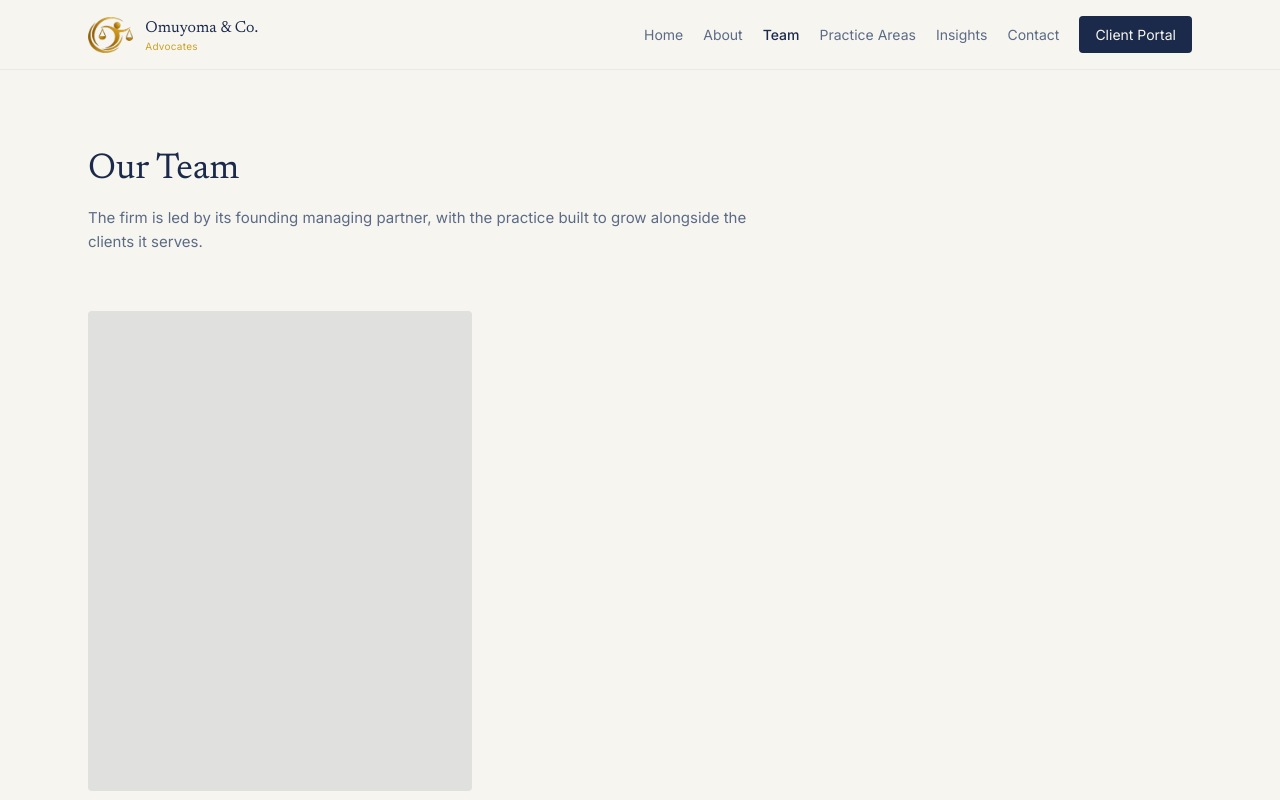
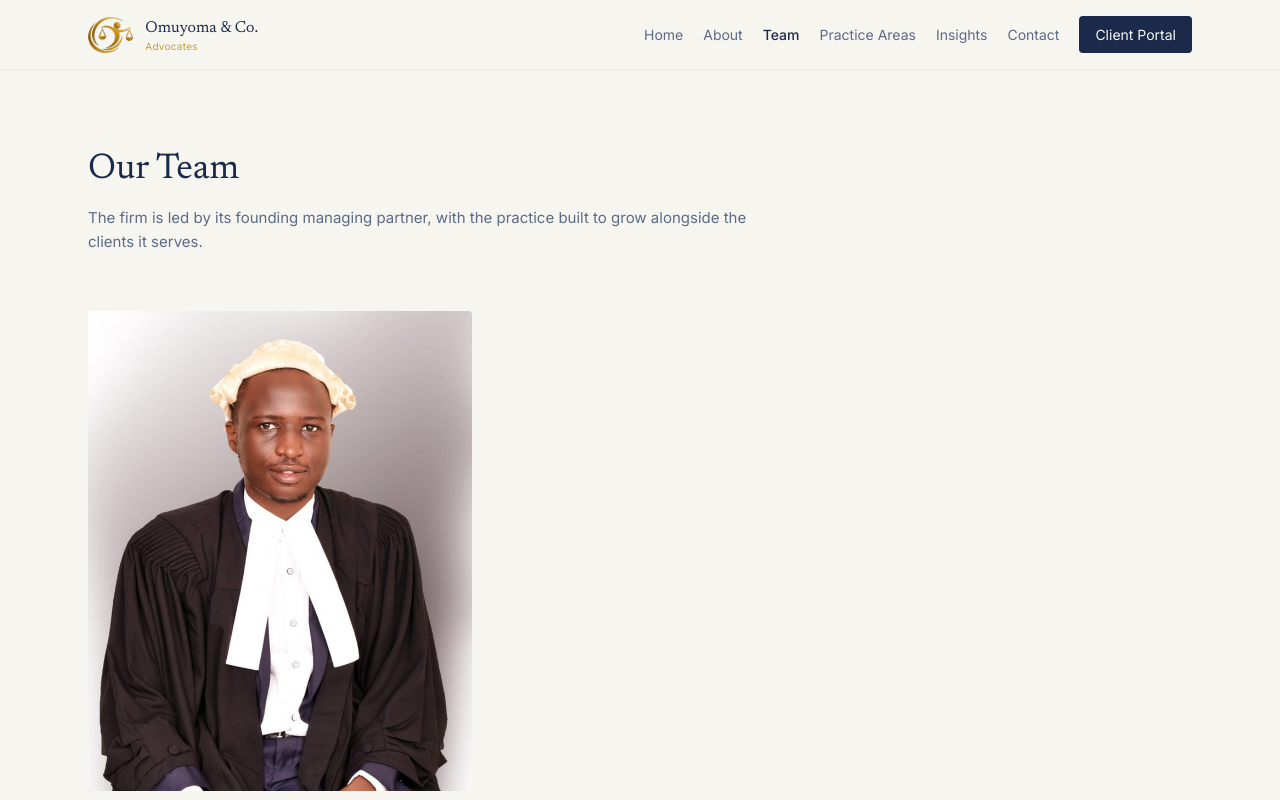
Before and after one commit to esalimbacyberhub-lgtm/omuyoma-website, a React (Vite) app: page /team in a window 1280 px wide. Shown: the top 800 px of the page. Built offline with nearby package versions, Linux system fonts and the light colour scheme.

Commit message:
Add Omuyoma's professional photo

```diff
--- a/src/pages/About.tsx
+++ b/src/pages/About.tsx
@@ -55,8 +55,11 @@ export default function About() {
         <div className="mx-auto max-w-6xl px-6 py-20">
           <div className="grid gap-14 md:grid-cols-[0.8fr_1.2fr]">
             <div>
-              <div className="aspect-[4/5] w-full max-w-xs rounded-sm bg-[var(--color-navy)]/10" aria-hidden="true" />
-              {/* Replace the block above with Omuyoma's professional photo once received */}
+              <img
+                src="/omuyoma.jpg"
+                alt="Omuyoma Amukhono, Managing Partner"
+                className="aspect-[4/5] w-full max-w-xs rounded-sm object-cover"
+              />
             </div>
 
             <div>
--- a/src/pages/Home.tsx
+++ b/src/pages/Home.tsx
@@ -76,7 +76,11 @@ export default function Home() {
             </Link>
           </div>
           <div className="mt-10 max-w-xs">
-            <div className="aspect-[4/5] w-full rounded-sm bg-[var(--color-navy)]/10" aria-hidden="true" />
+            <img
+              src="/omuyoma.jpg"
+              alt="Omuyoma Amukhono, Managing Partner"
+              className="aspect-[4/5] w-full rounded-sm object-cover"
+            />
             <p className="mt-4 text-[15px] text-[var(--color-gold)]">Managing Partner</p>
             <h3 className="font-[family-name:var(--font-display)] text-lg text-[var(--color-navy)]">Omuyoma Amukhono</h3>
           </div>
--- a/src/pages/Team.tsx
+++ b/src/pages/Team.tsx
@@ -10,8 +10,11 @@ export default function Team() {
       </p>
 
       <div className="mt-14 max-w-sm">
-        <div className="aspect-[4/5] w-full rounded-sm bg-[var(--color-navy)]/10" aria-hidden="true" />
-        {/* Replace the block above with Omuyoma's professional photo once received */}
+        <img
+          src="/omuyoma.jpg"
+          alt="Omuyoma Amukhono, Managing Partner"
+          className="aspect-[4/5] w-full rounded-sm object-cover"
+        />
         <p className="mt-5 text-[15px] text-[var(--color-gold)]">Managing Partner</p>
         <h2 className="font-[family-name:var(--font-display)] text-xl text-[var(--color-navy)]">
           Omuyoma Amukhono
```
Also changed, not shown: public/omuyoma.jpg (added).
